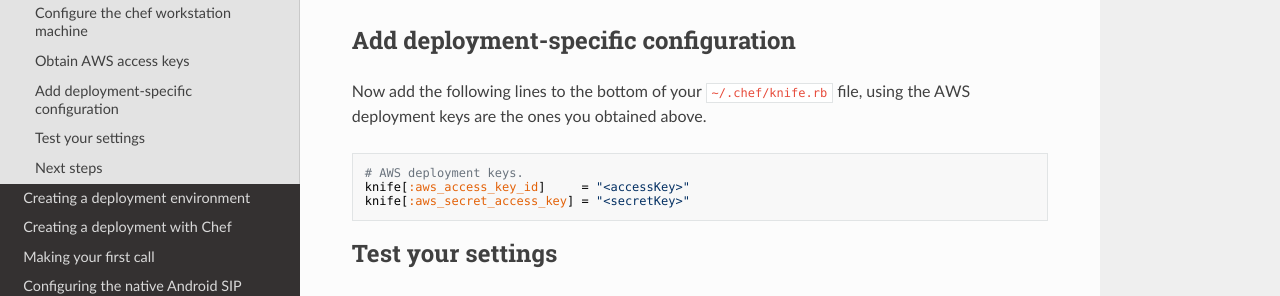
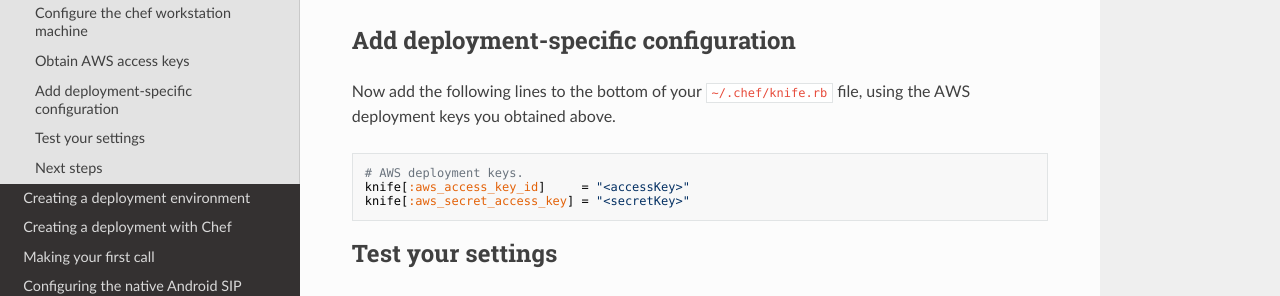
Before and after one commit to Metaswitch/clearwater-readthedocs, an MkDocs documentation site: the page built from docs/Installing_a_Chef_workstation.md, in a window 1280 px wide and 900 px high, scrolled down 3024 px. Shown: the part 198-494 px from the top of the window. Built offline with MkDocs 1.6.1, drawn with Linux system fonts in a browser that asks for light colours; nearby versions of some CDN libraries; old or Windows-style settings are respelled for this version of MkDocs.

Commit message:
Sentences should make sense

```diff
--- a/docs/Installing_a_Chef_workstation.md
+++ b/docs/Installing_a_Chef_workstation.md
@@ -99,7 +99,7 @@ To allow the Clearwater extensions to create AWS instances or configure Route53
 ## Add deployment-specific configuration
 
 Now add the following lines to the bottom of your `~/.chef/knife.rb`
-file, using the AWS deployment keys are the ones you obtained above.
+file, using the AWS deployment keys you obtained above.
 
     # AWS deployment keys.
     knife[:aws_access_key_id]     = "<accessKey>"
```
